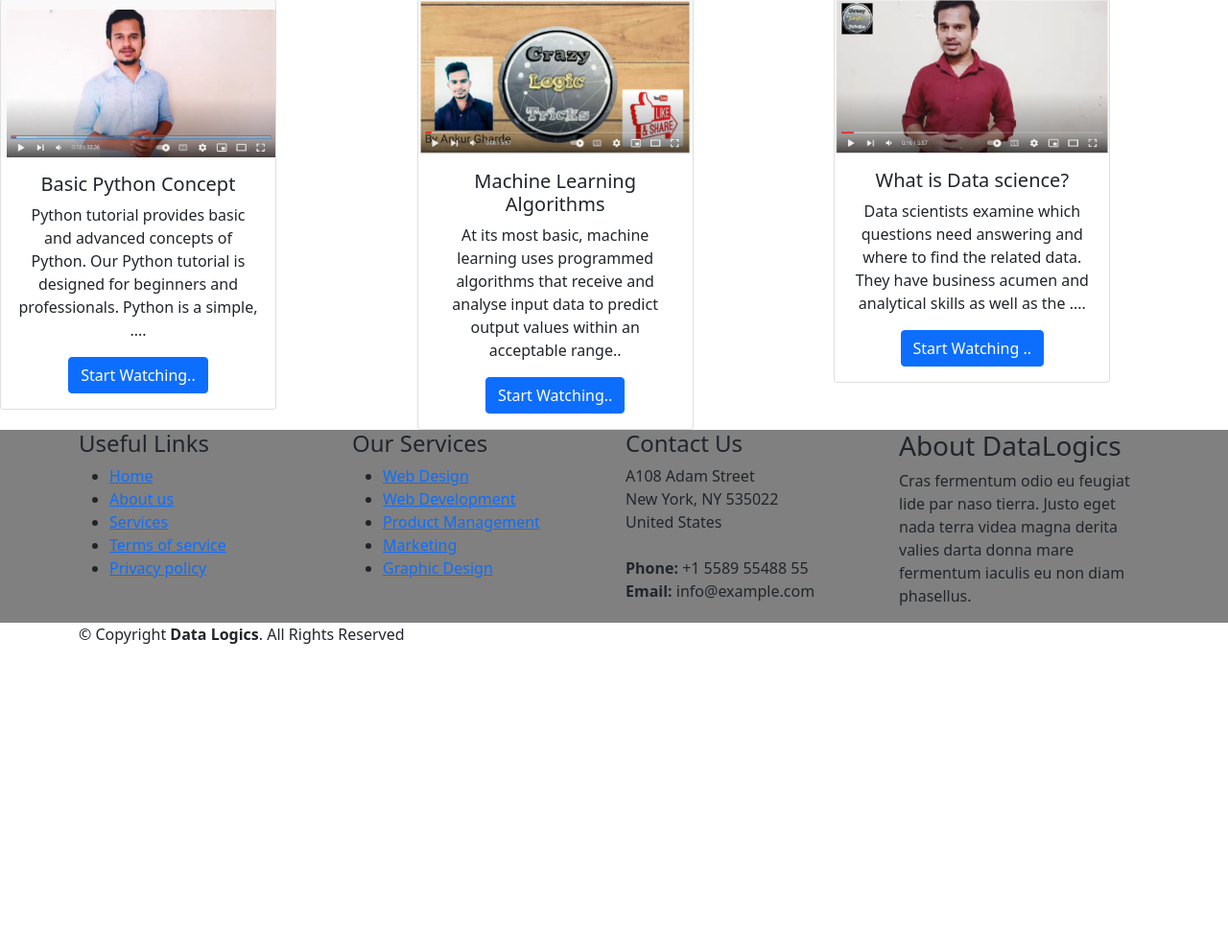
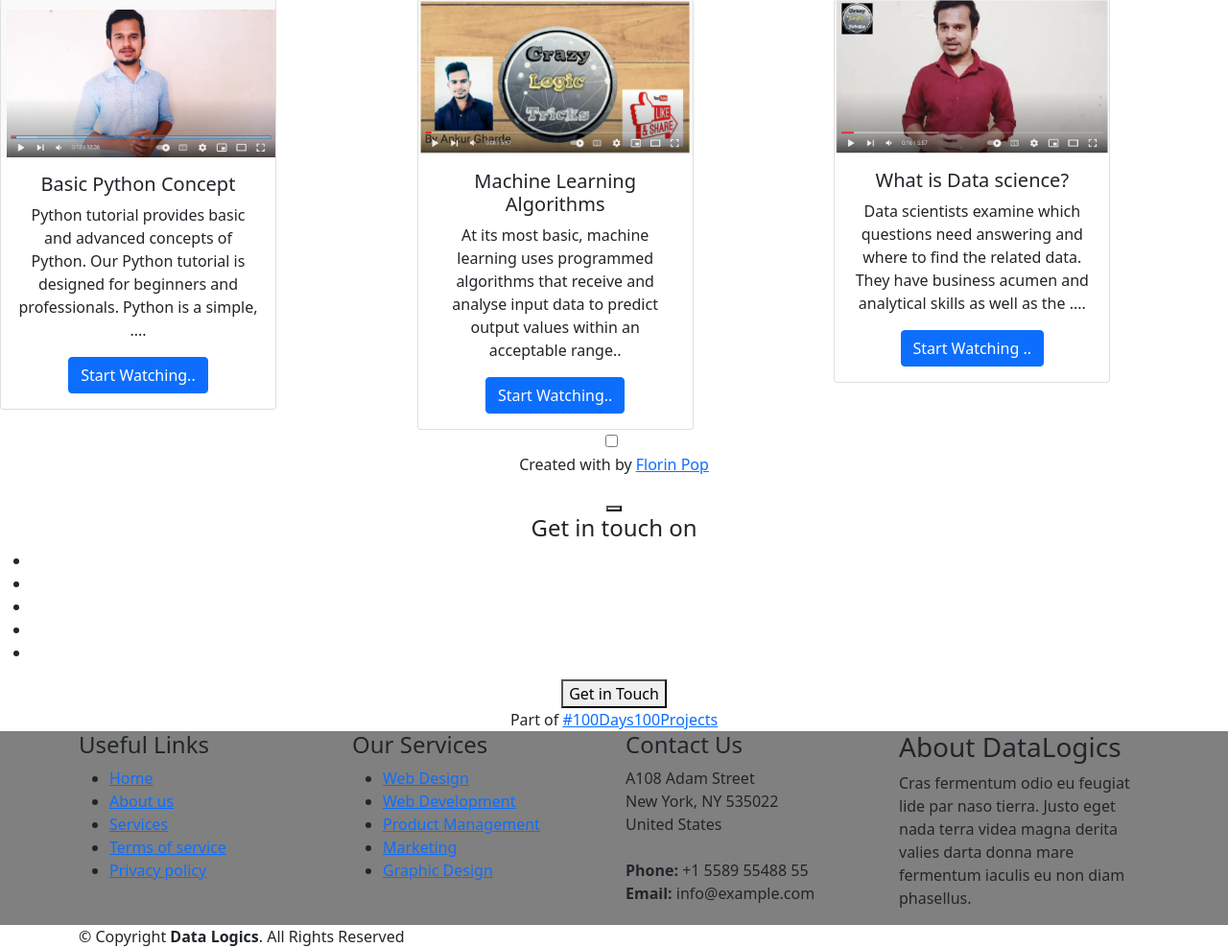
Before and after one commit to AnkitaGharde/datalogics2, a Django app: page / in a window 1280 px wide. Shown: the part 1441-2429 px from the top of the page at 96% size. Before the commit the page ends 2112 px from the top, so only its background shows below. Run offline with Django 4.2, Linux system fonts and the light colour scheme.

Commit message:
Update index.html

```diff
--- a/myapp/templates/myapp/index.html
+++ b/myapp/templates/myapp/index.html
@@ -47,15 +47,16 @@
 <div class="jb">
     <div class="container mt-3">
   <div class="mt-4 p-5 bg-primary text-white rounded text-center">
-    <h1>Begin your online education
-with DataLogics</h1>
-    <p> Start with DataLogics's vast and high quality educational website to help you advance in your career..</p>
+    <h1>Begin your online education with
+EngineerBro</h1>
+    <p> Start with EngineerBro vast and high quality educational website to help you advance in your career..</p>
                 <button class="btn btn-secondary" type="submit">Read More ...</button>
 
   </div>
 </div>
 </div>
 </section>
+
 
 <section class="services">
     <br>
@@ -124,7 +125,7 @@
     <div class="row">
     <div class="col-sm-4">
  <div class="card" style="width: 18rem;">
-  <img src="{% static 'myapp/images/youtube3.PNG'%}" class="card-img-top" alt="...">
+  <img src="{% static 'myapp/images/youtube3.png'%}" class="card-img-top" alt="...">
   <div class="card-body">
     <h5 class="card-title">Basic Python Concept</h5>
     <p class="card-text">Python tutorial provides basic and advanced concepts of Python. Our Python tutorial is designed for beginners and professionals. Python is a simple, ....</p>
@@ -135,7 +136,7 @@
 
        <div class="col-sm-4">
        <div class="card" style="width: 18rem;">
-  <img src="{% static 'myapp/images/youtube1.PNG'%}" class="card-img-top" alt="...">
+  <img src="{% static 'myapp/images/youtube1.png'%}" class="card-img-top" alt="...">
   <div class="card-body">
     <h5 class="card-title">Machine Learning Algorithms</h5>
     <p class="card-text">At its most basic, machine learning uses programmed algorithms that receive and analyse input data to predict output values within an acceptable range..</p>
@@ -147,7 +148,7 @@
         <div class="col-sm-4">
 
     <div class="card" style="width: 18rem;">
-  <img src="{% static 'myapp/images/youtube2.PNG'%}" class="card-img-top" alt="...">
+  <img src="{% static 'myapp/images/youtube2.png'%}" class="card-img-top" alt="...">
   <div class="card-body">
     <h5 class="card-title">What is Data science?</h5>
     <p class="card-text">Data scientists examine which questions need answering and where to find the related data. They have business acumen and analytical skills as well as the ....</p>
@@ -159,6 +160,63 @@
     </div>
 
 
+
+
+<!--    theme_color    -->
+
+
+<div>
+	<input type="checkbox" class="checkbox" id="chk" />
+	<label class="label" for="chk">
+		<i class="fas fa-moon"></i>
+		<i class="fas fa-sun"></i>
+		<div class="ball"></div>
+	</label>
+</div>
+
+<!-- SOCIAL PANEL HTML -->
+<div class="social-panel-container">
+	<div class="social-panel">
+		<p>Created with <i class="fa fa-heart"></i> by
+			<a target="_blank" href="https://florin-pop.com">Florin Pop</a></p>
+		<button class="close-btn"><i class="fas fa-times"></i></button>
+		<h4>Get in touch on</h4>
+		<ul>
+			<li>
+				<a href="https://www.patreon.com/florinpop17" target="_blank">
+					<i class="fab fa-discord"></i>
+				</a>
+			</li>
+			<li>
+				<a href="https://twitter.com/florinpop1705" target="_blank">
+					<i class="fab fa-twitter"></i>
+				</a>
+			</li>
+			<li>
+				<a href="https://linkedin.com/in/florinpop17" target="_blank">
+					<i class="fab fa-linkedin"></i>
+				</a>
+			</li>
+			<li>
+				<a href="https://facebook.com/florinpop17" target="_blank">
+					<i class="fab fa-facebook"></i>
+				</a>
+			</li>
+			<li>
+				<a href="https://instagram.com/florinpop17" target="_blank">
+					<i class="fab fa-instagram"></i>
+				</a>
+			</li>
+		</ul>
+	</div>
+</div>
+<button class="floating-btn">
+	Get in Touch
+</button>
+
+<div class="floating-text">
+	Part of <a href="https://florin-pop.com/blog/2019/09/100-days-100-projects" target="_blank">#100Days100Projects</a>
+</div>
 </section>
 
 
```
